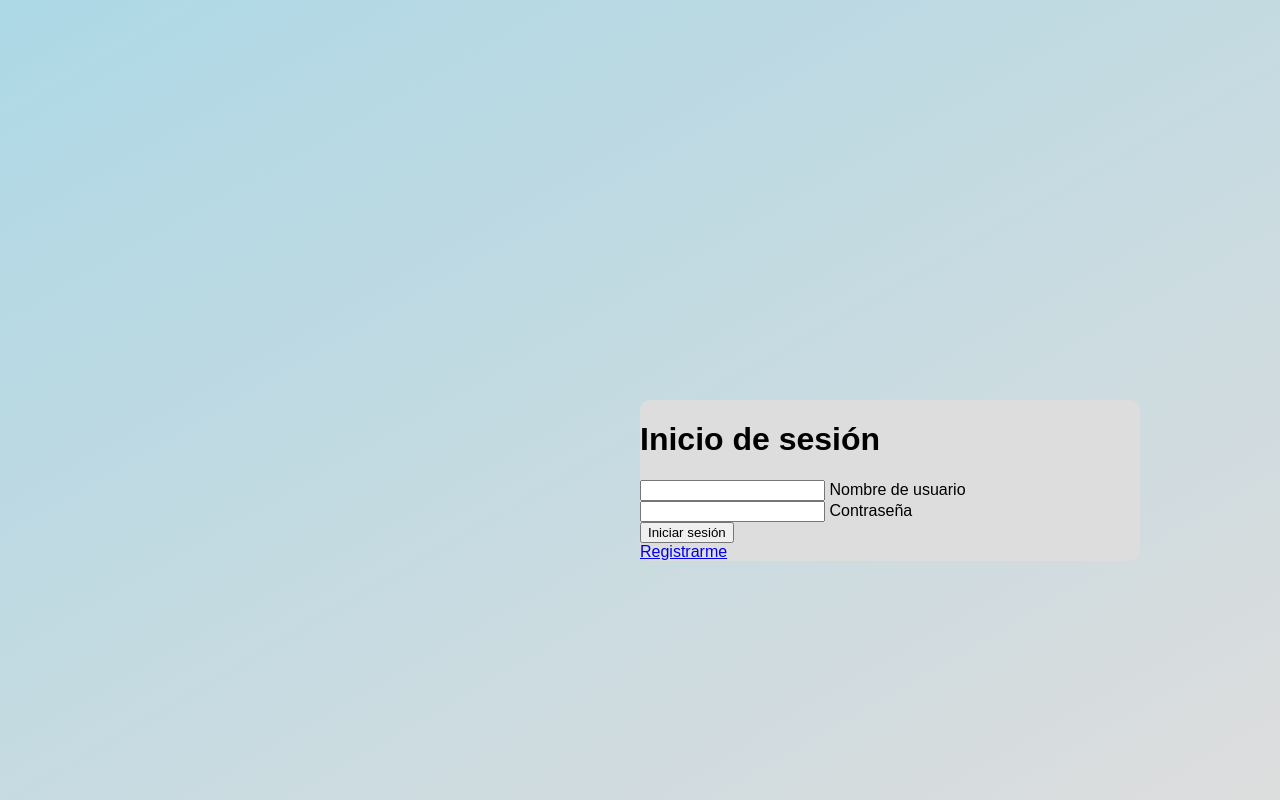
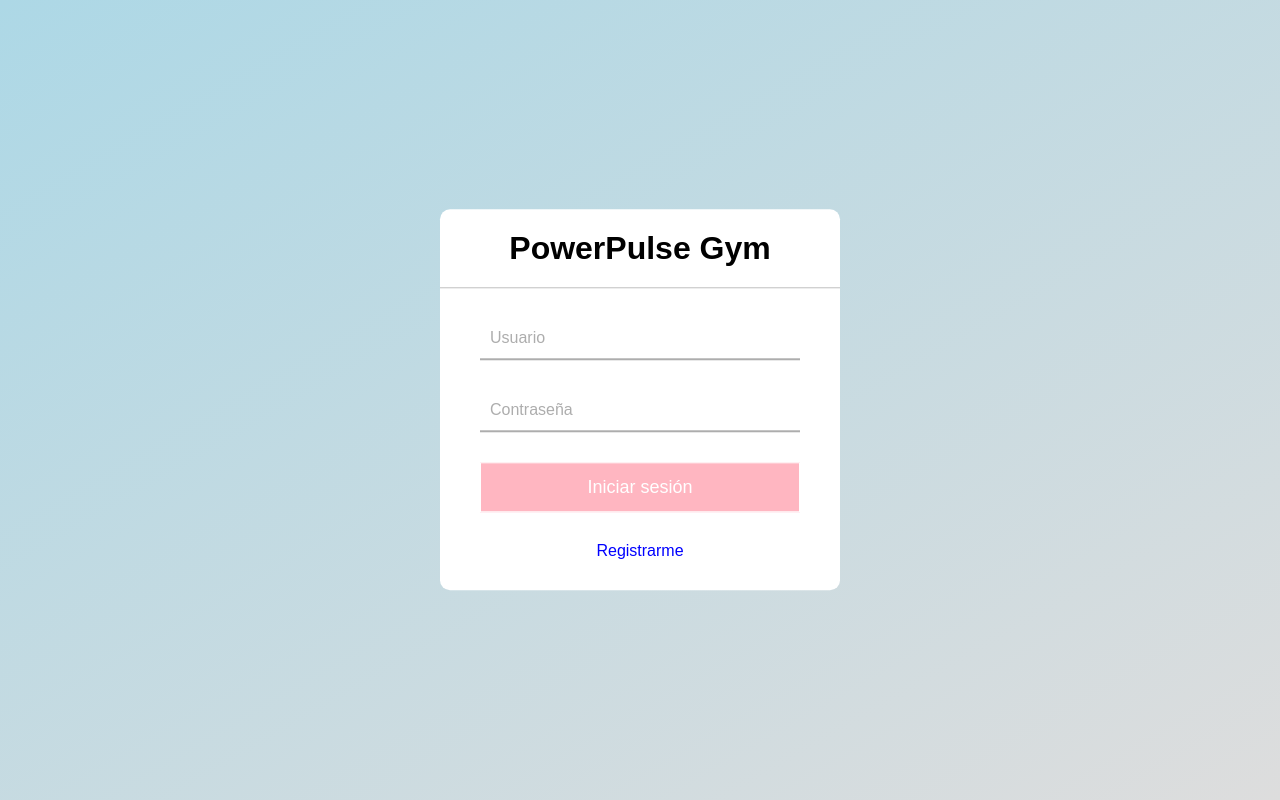
Before and after one commit to antoniom57/proyectoPW, a PHP site: page / in a window 1280 px wide. Run offline with PHP 8.4, Linux system fonts and the light colour scheme.

Commit message:
css listo para el login

```diff
--- a/estilos.css
+++ b/estilos.css
@@ -10,8 +10,102 @@ body{
     position: absolute;
     top: 50%;
     left: 50%;
-    transform: translate(-50%,-50);
-    width: 500px;
-    background: #dddddd;
+    transform: translate(-50%,-50%);
+    width: 400px;
+    background: white;
     border-radius: 10px;
 }
+
+.formulario h1{
+    text-align: center;
+    padding: 0 0 20px 0;
+    border-bottom: 1px solid silver;
+}
+
+.formulario form{
+    padding: 0 40px;
+    box-sizing: border-box;
+}
+
+form .username{
+    position: relative;
+    border-bottom: 2px solid #adadad;
+    margin: 30px 0;
+}
+
+.username input{
+    width: 100%;
+    padding: 0 5px;
+    height: 40px;
+    font-size: 16px;
+    border: none;
+    background: none;
+    outline: none;
+}
+
+
+.username label{
+    position: absolute;
+    top: 50%;
+    left: 10px;
+    color: #adadad;
+    transform: translateY(-50%);
+    font-size: 16px;
+    pointer-events: none;
+    transition: .5s;
+}
+
+.username span::before{
+    content: '';
+    position: absolute;
+    top: 40px;
+    left: 0;
+    width: 0%;
+    height: 2px;
+    background: #98ff98;
+    transition: .5s;
+}
+
+
+.username input:focus ~ label,
+.username input:focus ~ label{
+    top: -5px;
+    color: #98ff98;
+}
+
+.username input:focus ~ span::before,
+.username input:focus ~ span::before{
+    width: 100%;
+}
+
+.btn{
+    width: 100%;
+    height: 50px;
+    border: 1px solid;
+    background: #ffb6c1;
+    font-size: 18px;
+    color: white;
+    cursor: pointer;
+    outline: none;
+}
+
+.btn:hover{
+    border-color: purple;
+    transition: .5s;
+}
+
+.registrarse{
+    margin: 30px 0;
+    text-align: center;
+    font-size: 16px;
+    color: black;
+}
+
+.registrarse a{
+    color: blue;
+    text-decoration: none;
+}
+
+.registrarse a:hover{
+    text-decoration: underline;
+}
--- a/index.html
+++ b/index.html
@@ -12,21 +12,21 @@
 
 
     <div class="formulario">
-        <h1>Inicio de sesión</h1>
+        <h1>PowerPulse Gym</h1>
         <form action="respuesta.php" method="post">
             <div class="username">
-                <input type="text" required>
-                <label>Nombre de usuario</label>
+                <input name="nombre_usuario" type="text" required>
+                <label>Usuario</label>
             </div>
 
-            <div class="contraseña">
-                <input type="password" required>
+            <div class="username">
+                <input name="password" type="password" required>
                 <label>Contraseña</label>
             </div>
 
-            <button> Iniciar sesión</button>
+            <button class="btn"> Iniciar sesión</button>
 
-            <div class="registro">
+            <div class="registrarse">
                 <a href="registro.php">Registrarme</a>
             </div>
 
```
